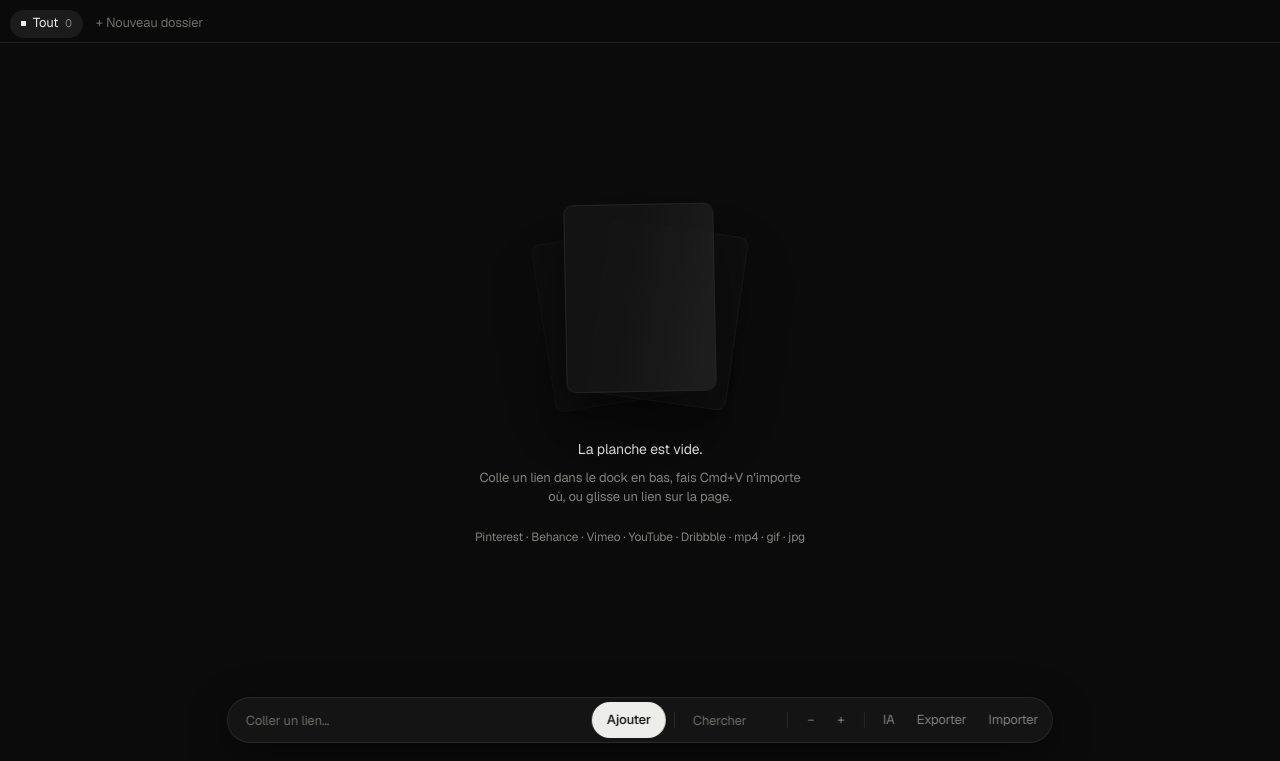
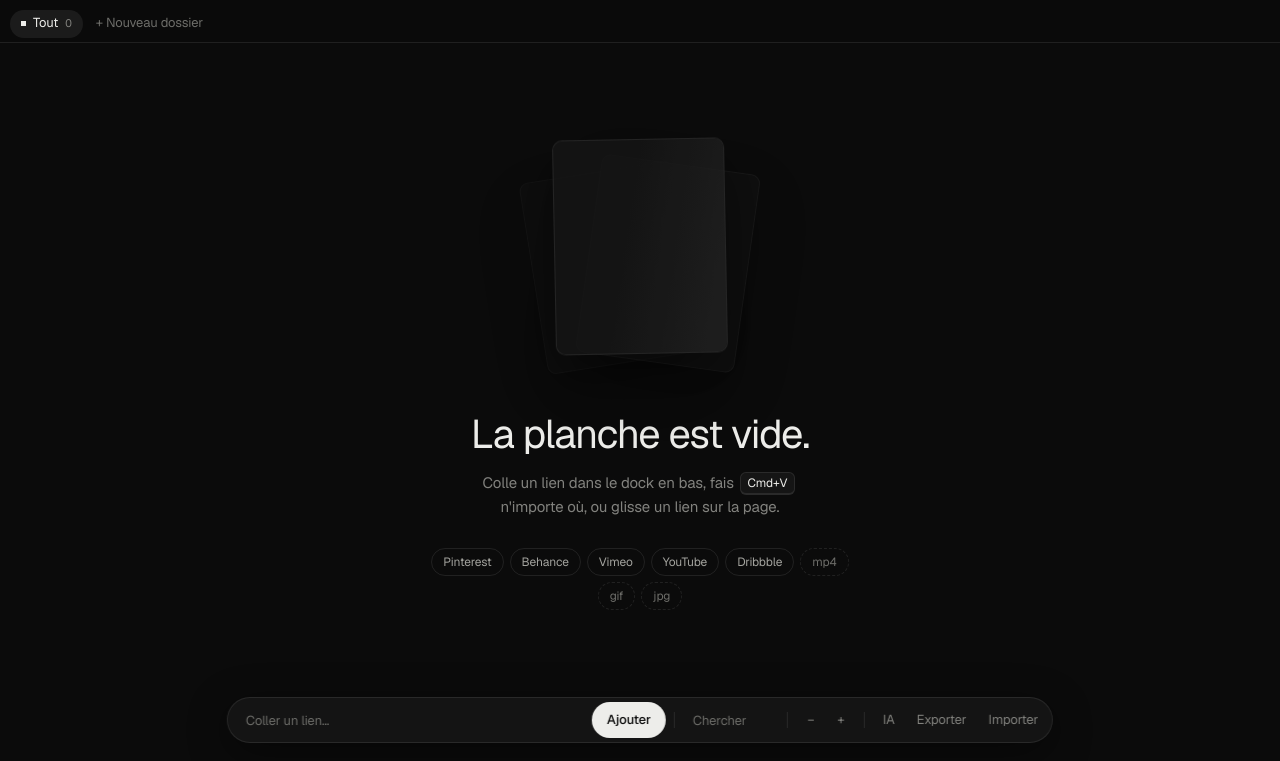
Before and after one commit to KromaMotionStudio/kroma-app, a plain HTML site: page index.html in a window 1280 px wide. Shown: the part 39-800 px from the top of the page. Drawn offline with nearby package versions, Linux system fonts and the light colour scheme.

Commit message:
Empty state : hiérarchie typo (titre, kbd, chips sources)

```diff
--- a/index.html
+++ b/index.html
@@ -112,7 +112,7 @@ body.show .card{opacity:1;transform:none;transition:opacity .9s var(--ease) calc
 
 /* état vide */
 #empty{height:100vh;height:100svh;display:grid;place-items:center;padding:82px 20px 44px;text-align:center;overflow:hidden}
-#empty .demo{position:relative;width:150px;aspect-ratio:4/5;margin:0 auto 38px}
+#empty .demo{position:relative;width:172px;aspect-ratio:4/5;margin:0 auto 48px}
 #empty .demo .c{position:absolute;inset:0;border-radius:10px;overflow:hidden;background:#131313;border:1px solid var(--line);box-shadow:0 24px 60px rgba(0,0,0,.55)}
 #empty .demo .b1{transform:translate(-30px,10px) rotate(-9deg) scale(.9);opacity:.3}
 #empty .demo .b2{transform:translate(28px,6px) rotate(8deg) scale(.93);opacity:.45}
@@ -126,9 +126,13 @@ body.show .card{opacity:1;transform:none;transition:opacity .9s var(--ease) calc
 @keyframes eart{0%,26%{clip-path:inset(100% 0 0 0)}44%,100%{clip-path:inset(0 0 0 0)}}
 @keyframes etools{0%,50%{opacity:0;transform:translateY(-4px)}60%,80%{opacity:1;transform:none}90%,100%{opacity:0}}
 @media (prefers-reduced-motion:reduce){#empty .demo .f,#empty .demo .art,#empty .demo .tl,#empty .demo .sk{animation:none}#empty .demo .tl{opacity:1}}
-#empty .l1{font-size:14px}
-#empty .l2{color:var(--mute);max-width:38ch;margin:8px auto 0;line-height:1.5}
-#empty .l3{color:var(--mute);margin-top:22px;font-size:12px}
+#empty .l1{font-size:clamp(28px,3.2vw,40px);line-height:1.05;font-weight:400;letter-spacing:-.03em;color:var(--ink);text-wrap:balance}
+#empty .l2{color:var(--mute);max-width:40ch;margin:16px auto 0;font-size:15px;line-height:1.55;text-wrap:balance}
+#empty kbd{display:inline-block;font:inherit;font-size:12px;line-height:1;padding:4px 7px;margin:0 2px;border:1px solid var(--line);border-bottom-width:2px;border-radius:6px;background:#151515;color:var(--ink);vertical-align:1px}
+#empty .l3{margin-top:30px}
+#empty .l3>span{display:flex;flex-wrap:wrap;justify-content:center;gap:6px;max-width:460px;margin:0 auto}
+#empty .l3 i{font-style:normal;font-size:12px;line-height:1;padding:7px 11px;border:1px solid var(--line);border-radius:999px;color:#a3a39e}
+#empty .l3 i.fmt{color:#6d6d69;border-style:dashed}
 
 /* intro */
 #intro{position:fixed;inset:0;z-index:100;background:var(--bg);display:grid;place-items:center;clip-path:inset(0 0 0 0);transition:clip-path 1.1s var(--ease);cursor:pointer}
@@ -232,8 +236,8 @@ dialog[open]{animation:dlg .6s var(--ease)}
   <div>
     <div class="demo" aria-hidden="true"><i class="c b1"></i><i class="c b2"></i><div class="c f"><i class="sk"></i><i class="art"></i><span class="tl"><i></i><i></i></span></div></div>
     <span class="rv l1"><span style="--d:.25s">La planche est vide.</span></span>
-    <span class="rv l2"><span style="--d:.35s">Colle un lien dans le dock en bas, fais Cmd+V n'importe où, ou glisse un lien sur la page.</span></span>
-    <span class="rv l3"><span style="--d:.45s">Pinterest · Behance · Vimeo · YouTube · Dribbble · mp4 · gif · jpg</span></span>
+    <span class="rv l2"><span style="--d:.35s">Colle un lien dans le dock en bas, fais <kbd>Cmd+V</kbd> n'importe où, ou glisse un lien sur la page.</span></span>
+    <span class="rv l3"><span style="--d:.45s"><i>Pinterest</i><i>Behance</i><i>Vimeo</i><i>YouTube</i><i>Dribbble</i><i class="fmt">mp4</i><i class="fmt">gif</i><i class="fmt">jpg</i></span></span>
   </div>
 </section>
 
```
